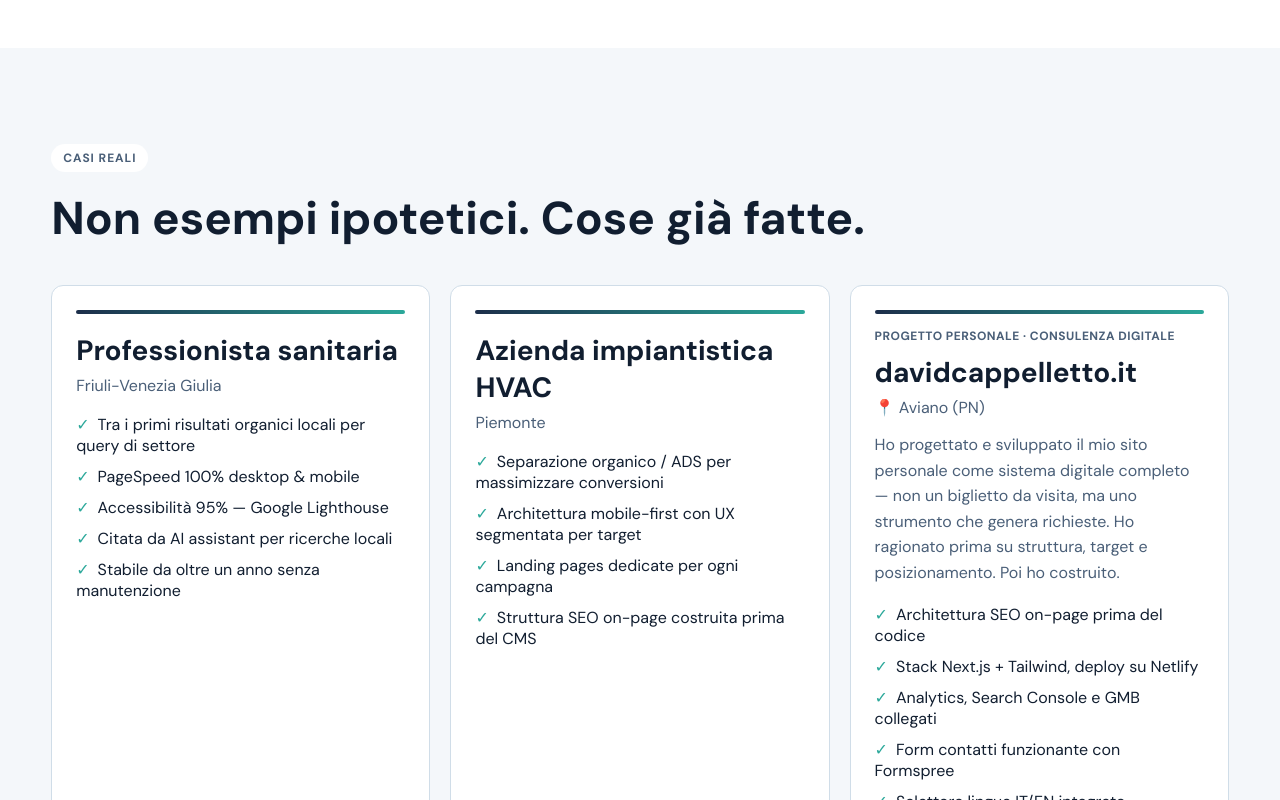
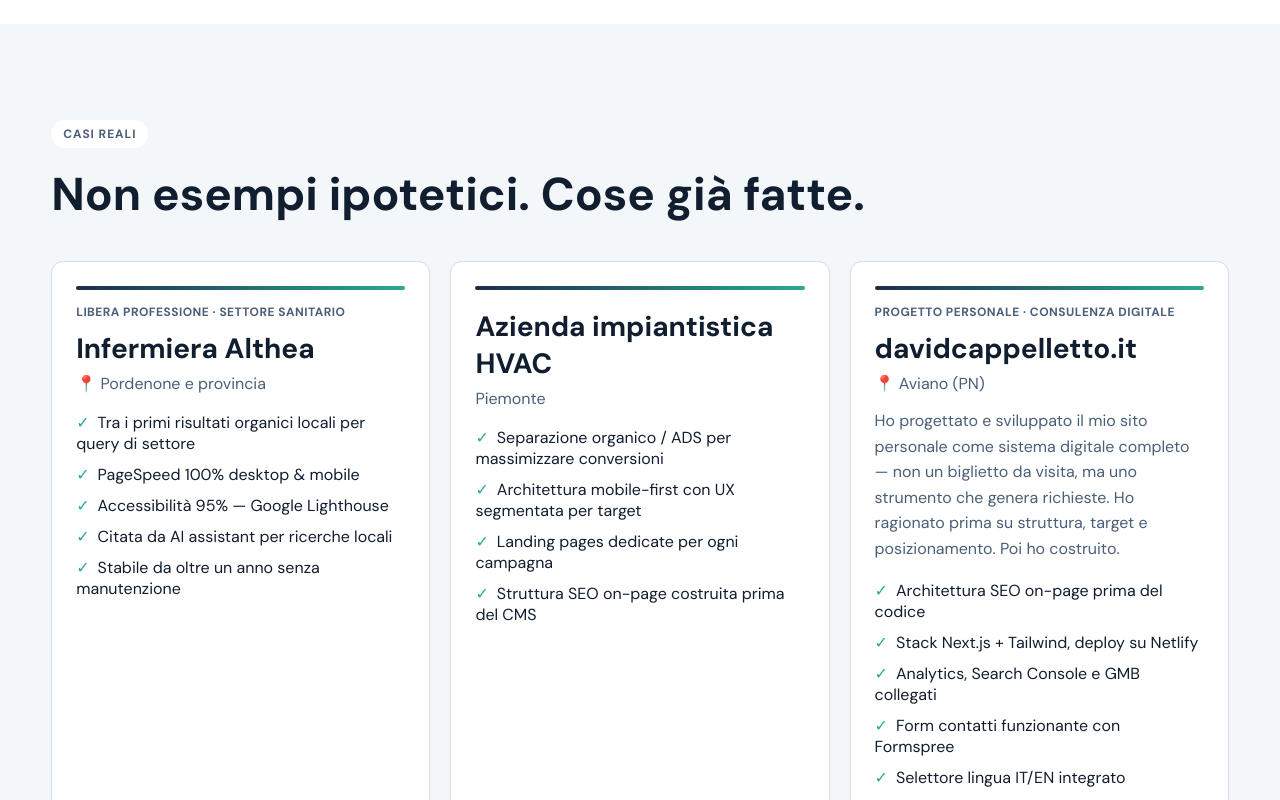
Before and after one commit to DavidCappelletto/davidcappelletto, a Next.js app: page / in a window 1280 px wide. Shown: the part 2000-2800 px from the top of the page. Built offline with nearby package versions, Linux system fonts and the light colour scheme.

Commit message:
aggiunta sezione chi sono e aggiornamenti

```diff
--- a/src/app/page.js
+++ b/src/app/page.js
@@ -16,7 +16,7 @@ const copy = {
     heroTitleA: "Trasformo siti confusi in",
     heroTitleB: "sistemi che generano richieste",
     heroSubtitle:
-      "Prima capisco la tua situazione reale — target, struttura, processi. Poi propongo quello che serve davvero, non quello che funziona per tutti. Per essere trovato dalle persone giuste, nel momento giusto.",
+      "Trasformo siti confusi in sistemi che generano richieste. Per professionisti e PMI italiane — con metodo, non con template.",
     heroBtn1: "Scrivimi su WhatsApp",
     heroBtn2: "Come lavoro →",
     approach: "Il mio approccio",
@@ -57,8 +57,10 @@ const copy = {
     ],
     casesTag: "Casi Reali",
     casesTitle: "Non esempi ipotetici. Cose già fatte.",
-    case1: "Professionista sanitaria",
-    case1Place: "Friuli-Venezia Giulia",
+    case1Tag: "Libera Professione · Settore Sanitario",
+    case1: "Infermiera Althea",
+    case1Place: "📍 Pordenone e provincia",
+    case1Link: "https://www.infermiera-althea.com/",
     case1Results: [
       "Tra i primi risultati organici locali per query di settore",
       "PageSpeed 100% desktop & mobile",
@@ -87,6 +89,11 @@ const copy = {
       "Selettore lingua IT/EN integrato",
       "Costruito interamente con workflow AI-assisted",
     ],
+    aboutTag: "Chi sono",
+    aboutTitle: "David Cappelletto",
+    aboutSubtitle: "Consulente Digitale Freelance · Friuli-Venezia Giulia",
+    aboutText:
+      "Mi chiamo David, sono un consulente digitale freelance con base in Friuli-Venezia Giulia. Ho un background in design industriale che mi ha insegnato una cosa: la forma segue la funzione, non il contrario.\n\nLavoro con professionisti e PMI che hanno già un sito ma non vedono risultati. Prima di toccare qualsiasi strumento, analizzo la situazione reale — target, struttura, processi. Solo dopo propongo cosa fare.\n\nNon gestisco decine di clienti in parallelo. Lavoro con pochi progetti alla volta — e parli sempre direttamente con me, senza intermediari.",
     servicesTag: "Cosa Puoi Chiedermi",
     servicesTitle: "Le competenze che porto. Applicate dove servono.",
     serviceAccordions: [
@@ -182,7 +189,7 @@ const copy = {
     heroTitleA: "I turn confusing websites into",
     heroTitleB: "systems that generate qualified leads",
     heroSubtitle:
-      "First I understand your real situation — target, structure, processes. Then I propose what you actually need, not what works for everyone. So you can be found by the right people, at the right time.",
+      "I turn confusing websites into systems that generate qualified leads. For Italian professionals and SMEs — with method, not templates.",
     heroBtn1: "Message me on WhatsApp",
     heroBtn2: "How I work →",
     approach: "My approach",
@@ -223,8 +230,10 @@ const copy = {
     ],
     casesTag: "Real Cases",
     casesTitle: "No hypothetical examples. Real work already delivered.",
-    case1: "Healthcare professional",
-    case1Place: "Friuli-Venezia Giulia",
+    case1Tag: "Independent Professional · Healthcare",
+    case1: "Nurse Althea",
+    case1Place: "📍 Pordenone area",
+    case1Link: "https://www.infermiera-althea.com/",
     case1Results: [
       "Among the first local organic results for niche queries",
       "PageSpeed 100% on desktop and mobile",
@@ -253,6 +262,11 @@ const copy = {
       "Integrated IT/EN language switcher",
       "Built end-to-end with an AI-assisted workflow",
     ],
+    aboutTag: "About",
+    aboutTitle: "David Cappelletto",
+    aboutSubtitle: "Freelance Digital Consultant · Friuli-Venezia Giulia",
+    aboutText:
+      "I'm David, a freelance digital consultant based in Friuli-Venezia Giulia. I come from an industrial design background that taught me one key principle: form follows function, never the other way around.\n\nI work with professionals and SMEs that already have a website but are not getting results. Before touching any tool, I analyze the real situation — target, structure, and processes. Only then do I define what to do.\n\nI do not handle dozens of clients in parallel. I work with a limited number of projects at a time — and you always speak directly with me, with no middle layers.",
     servicesTag: "What You Can Ask For",
     servicesTitle: "The skills I bring. Applied where they matter.",
     serviceAccordions: [
@@ -802,7 +816,19 @@ export default function Home() {
           <div className="cases-grid" style={{ marginTop: 40, display: "grid", gap: 20, gridTemplateColumns: "1fr" }}>
             <article style={{ borderRadius: 12, border: `1px solid ${colors.line}`, background: "#fff", padding: 24 }}>
               <div style={{ height: 4, borderRadius: 999, background: "linear-gradient(90deg, #1C2E4A, #2BA89A)" }} />
-              <h3 style={{ margin: "18px 0 0", fontSize: 28 }}>{t.case1}</h3>
+              <p style={{ margin: "14px 0 0", color: colors.inkMuted, fontSize: 12, letterSpacing: ".04em", textTransform: "uppercase", fontWeight: 700 }}>
+                {t.case1Tag}
+              </p>
+              <h3 style={{ margin: "10px 0 0", fontSize: 28 }}>
+                <a
+                  href={t.case1Link}
+                  target="_blank"
+                  rel="noopener noreferrer"
+                  style={{ color: colors.ink, textDecoration: "none" }}
+                >
+                  {t.case1}
+                </a>
+              </h3>
               <p style={{ margin: "6px 0 0", color: colors.inkMuted }}>{t.case1Place}</p>
               <ul style={{ margin: "18px 0 0", paddingLeft: 0, listStyle: "none", display: "grid", gap: 10 }}>
                 {t.case1Results.map((result) => (
@@ -836,6 +862,43 @@ export default function Home() {
                 ))}
               </ul>
             </article>
+          </div>
+        </div>
+      </section>
+
+      <section style={{ background: "#fff", padding: "96px 0" }}>
+        <div className="about-grid" style={{ width: "min(1200px, 92vw)", margin: "0 auto", display: "grid", gridTemplateColumns: "1fr", gap: 28, alignItems: "center" }}>
+          <div className="about-photo-wrap" style={{ display: "flex", justifyContent: "center" }}>
+            <img
+              src="/profile.png"
+              alt="David Cappelletto"
+              style={{ width: 280, height: 280, borderRadius: "50%", objectFit: "cover" }}
+            />
+          </div>
+          <div>
+            <span
+              style={{
+                display: "inline-block",
+                borderLeft: `3px solid ${colors.teal}`,
+                paddingLeft: 10,
+                color: colors.teal,
+                textTransform: "uppercase",
+                letterSpacing: ".08em",
+                fontSize: 12,
+                fontWeight: 700,
+              }}
+            >
+              {t.aboutTag}
+            </span>
+            <h2 className="section-title" style={{ margin: "14px 0 0", fontSize: 34, lineHeight: 1.2 }}>
+              {t.aboutTitle}
+            </h2>
+            <p style={{ margin: "8px 0 0", color: colors.inkMuted, fontWeight: 600 }}>
+              {t.aboutSubtitle}
+            </p>
+            <p style={{ margin: "14px 0 0", color: colors.inkMuted, lineHeight: 1.7, whiteSpace: "pre-line" }}>
+              {t.aboutText}
+            </p>
           </div>
         </div>
       </section>
@@ -1278,6 +1341,12 @@ export default function Home() {
           .cases-grid {
             grid-template-columns: 1fr 1fr !important;
           }
+          .about-grid {
+            grid-template-columns: 280px 1fr !important;
+          }
+          .about-photo-wrap {
+            justify-content: flex-start !important;
+          }
           .services-cards-grid {
             grid-template-columns: 1fr 1fr !important;
           }
@@ -1310,6 +1379,9 @@ export default function Home() {
           .services-cards-grid {
             grid-template-columns: 1fr 1fr 1fr !important;
           }
+          .about-grid {
+            grid-template-columns: 280px 1fr !important;
+          }
         }
       `}</style>
     </main>
```
